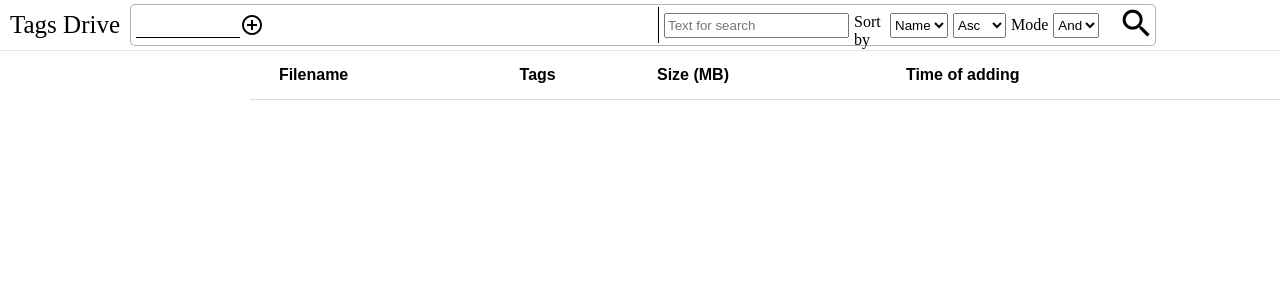
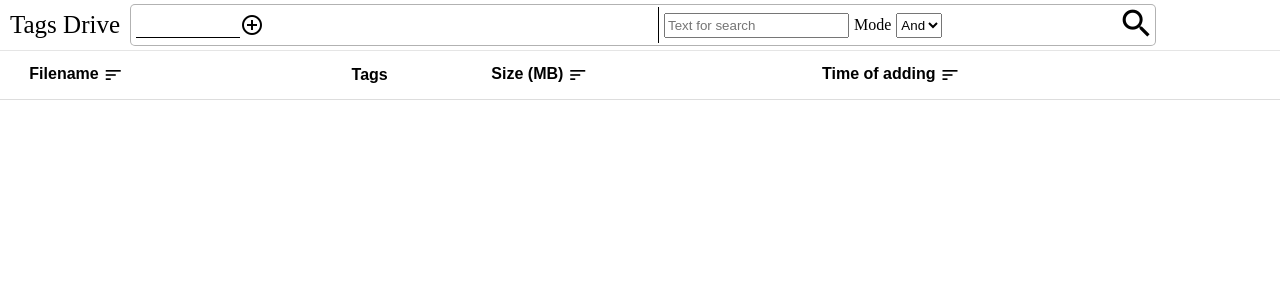
Before and after one commit to tags-drive/core, a Python web app: template templates/index.html in a window 1280 px wide. Shown: the top 300 px of the page. Run offline with Jinja, Linux system fonts and the light colour scheme; the template is opened without the code that fills it: most values are stand-ins (such as "Sample title", 1, 10 or a date in 2020); lists and menus that the app fills with data are empty.

Commit message:
Change sorting interface #10
There are special buttons next to table headers. They let change type and order of sorting.

Warning: upload and recent files blocks are broken

```diff
--- a/static/js/components.js
+++ b/static/js/components.js
@@ -12,44 +12,6 @@ Vue.component("search-tag", {
     }
 });
 
-Vue.component("files", {
-    props: ["files"],
-    template: `
-	<table style="width:100%;">
-			<tr>
-				<th></th>
-				<th>Filename</th>
-				<th>Tags</th>
-				<th>Size (MB)</th>
-				<th>Time of adding</th>
-			</tr>
-			<tr v-for="file in files">
-				<td v-if="file.filename.endsWith('.jpg') || file.filename.endsWith('.jpeg') || file.filename.endsWith('.png') || file.filename.endsWith('.gif')" style="width: 30px;">
-					<img :src="'/data/' + file.filename" style="width: 30px;">
-				</td>
-				<td v-else style="width: 30px; text-align: center;">
-					<img :src="'/ext/' + file.filename.split('.').pop()" style="width: 30px;">
-				</td>
-				<td style="width: 200px;">
-					<div class="fileName">
-						<a :href="'/data/' + file.filename" download>{{file.filename}}</a>
-					</div>
-				</td>
-				<td>
-					<div style="display: flex;">
-						<file-tag
-							v-for="tag in file.tags"
-							:name="tag.name"
-							:color="tag.color">
-						</file-tag>
-					</div>
-				</td>
-				<td>{{(file.size / (1024 * 1024)).toFixed(1)}}</td>
-				<td>{{file.addTime}}</td>
-			</tr>
-	</table>`
-});
-
 Vue.component("file-tag", {
     props: ["name", "color"],
     template: `
--- a/static/js/main.js
+++ b/static/js/main.js
@@ -1,4 +1,15 @@
 // For every fetch request we have to use `credentials: "same-origin"` to pass Cookie
+
+const sortType = {
+    name: "name",
+    size: "size",
+    time: "time"
+};
+
+const sortOrder = {
+    asc: "asc",
+    desc: "desc"
+};
 
 // store contains global data
 var store = {
@@ -50,11 +61,10 @@ function updateStore() {
     store.updateTags();
 }
 
-// Main block
-var main = new Vue({
-    el: "#mainBlock",
+// Upload block
+var uploader = new Vue({
+    el: "#uploadBlock",
     data: {
-        sharedState: store.state,
         counter: 0 // for definition did user drag file into div. If counter > 0, user dragged file.
     },
     methods: {
@@ -84,6 +94,104 @@ var main = new Vue({
     }
 });
 
+// Main block
+var mainBlock = new Vue({
+    el: "#mainBlock",
+    data: {
+        sharedState: store.state,
+
+        sortByNameModeAsc: true,
+        sortBySizeModeAsc: true,
+        sortByTimeModeAsc: true
+    },
+    methods: {
+        sortByName: function() {
+            // Reset to defaults and change sortByNameMode
+            this.sortByNameModeAsc = !this.sortByNameModeAsc;
+            this.sortBySizeModeAsc = true;
+            this.sortByTimeModeAsc = true;
+            let type = sortType.name,
+                order = this.sortByNameModeAsc ? sortOrder.asc : sortOrder.desc;
+
+            searchBar.advancedSearch(type, order);
+        },
+        sortBySize: function() {
+            // Reset to defaults and change sortBySizeMode
+            this.sortByNameModeAsc = true;
+            this.sortBySizeModeAsc = !this.sortBySizeModeAsc;
+            this.sortByTimeModeAsc = true;
+            let type = sortType.size,
+                order = this.sortBySizeModeAsc ? sortOrder.asc : sortOrder.desc;
+
+            searchBar.advancedSearch(type, order);
+        },
+        sortByTime: function() {
+            // Reset to defaults and change sortByTimeMode
+            this.sortByNameModeAsc = true;
+            this.sortBySizeModeAsc = true;
+            this.sortByTimeModeAsc = !this.sortByTimeModeAsc;
+            let type = sortType.time,
+                order = this.sortByTimeModeAsc ? sortOrder.asc : sortOrder.desc;
+
+            searchBar.advancedSearch(type, order);
+        },
+        resetSortParams: function() {
+            this.sortByNameModeAsc = true;
+            this.sortBySizeModeAsc = true;
+            this.sortByTimeModeAsc = true;
+        }
+    },
+    template: `
+	<table style="width:100%;">
+			<tr style="position: sticky; top: 100px;">
+				<th></th>
+				<th>
+					Filename
+					<i class="material-icons" id="sortByNameIcon" @click="sortByName" :style="[sortByNameModeAsc ? {'transform': 'scale(1, 1)'} : {'transform': 'scale(1, -1)'}]" style="font-size: 20px; cursor: pointer;">
+						sort
+					</i>
+				</th>
+				<th>Tags</th>
+				<th>
+					Size (MB)
+					<i class="material-icons" id="sortByNameSize" @click="sortBySize" :style="[sortBySizeModeAsc ? {'transform': 'scale(1, 1)'} : {'transform': 'scale(1, -1)'}]" style="transform: scale(1, 1); font-size: 20px; cursor: pointer;">
+						sort
+					</i>
+				</th>
+				<th>
+					Time of adding
+					<i class="material-icons" id="sortByNameTime" @click="sortByTime" :style="[sortByTimeModeAsc ? {'transform': 'scale(1, 1)'} : {'transform': 'scale(1, -1)'}]" style="transform: scale(1, 1); font-size: 20px; cursor: pointer;">
+						sort
+					</i>
+				</th>
+			</tr>
+			<tr v-for="file in sharedState.allFiles">
+				<td v-if="file.filename.endsWith('.jpg') || file.filename.endsWith('.jpeg') || file.filename.endsWith('.png') || file.filename.endsWith('.gif')" style="width: 30px;">
+					<img :src="'/data/' + file.filename" style="width: 30px;">
+				</td>
+				<td v-else style="width: 30px; text-align: center;">
+					<img :src="'/ext/' + file.filename.split('.').pop()" style="width: 30px;">
+				</td>
+				<td style="width: 200px;">
+					<div class="fileName">
+						<a :href="'/data/' + file.filename" :title="file.filename" download>{{file.filename}}</a>
+					</div>
+				</td>
+				<td>
+					<div style="display: flex;">
+						<file-tag
+							v-for="tag in file.tags"
+							:name="tag.name"
+							:color="tag.color">
+						</file-tag>
+					</div>
+				</td>
+				<td>{{(file.size / (1024 * 1024)).toFixed(1)}}</td>
+				<td>{{file.addTime}}</td>
+			</tr>
+	</table>`
+});
+
 // Search bar
 var searchBar = new Vue({
     el: "#searchBox",
@@ -92,8 +200,6 @@ var searchBar = new Vue({
         tagForAdding: "",
         pickedTags: [],
         text: "",
-        selectedSortType: "Name",
-        selectedSortOrder: "Asc",
         selectedMode: "And"
     },
     methods: {
@@ -112,9 +218,41 @@ var searchBar = new Vue({
                 params.append("search", this.text);
             }
             // sort
-            params.append("sort", this.selectedSortType.toLowerCase());
+            params.append("sort", sortType.name);
             // order
-            params.append("order", this.selectedSortOrder.toLowerCase());
+            params.append("order", sortOrder.asc);
+            // mode
+            params.append("mode", this.selectedMode.toLowerCase());
+
+            fetch("/api/files?" + params, {
+                method: "GET",
+                credentials: "same-origin"
+            })
+                .then(data => data.json())
+                .then(files => {
+                    store.setFiles(files);
+                    // Reset sortParams
+                    mainBlock.resetSortParams();
+                });
+        },
+        advancedSearch: function(sType, sOrder) {
+            let params = new URLSearchParams();
+            // tags
+            if (this.pickedTags.length != 0) {
+                let tags = [];
+                for (let tag of this.pickedTags) {
+                    tags.push(tag.name);
+                }
+                params.append("tags", tags.join(","));
+            }
+            // search
+            if (this.text != "") {
+                params.append("search", this.text);
+            }
+            // sort
+            params.append("sort", sType);
+            // order
+            params.append("order", sOrder);
             // mode
             params.append("mode", this.selectedMode.toLowerCase());
 
--- a/templates/index.html
+++ b/templates/index.html
@@ -31,16 +31,6 @@
 			<div id="advancedSearchBlock">
 				<input v-model="text" type="text" placeholder="Text for search" style="margin-right: 5px;">
 
-				<div class="vertCenter" style="margin-right: 5px;">Sort by</div>
-				<select v-model="selectedSortType" style="margin-right: 5px;">
-					<option>Name</option>
-					<option>Size</option>
-					<option>Time</option>
-				</select>
-				<select v-model="selectedSortOrder" style="margin-right: 5px;">
-					<option>Asc</option>
-					<option>Desc</option>
-				</select>
 				<div class="vertCenter" style="margin-right: 5px;">Mode</div>
 				<select v-model="selectedMode" style="margin-right: 5px;">
 					<option>And</option>this.selectedSortType.toLowerCase()
@@ -54,19 +44,8 @@
 		</div>
 	</div>
 
-	<!-- Left bar -->
-	<div id="leftBar">
-		<div id="recentFiles">
-			<ul>
-				<li v-for="file in recentFiles">
-					{{file.filename}}
-				</li>
-			</ul>
-		</div>
-	</div>
-
-	<!-- Main block -->
-	<div id="mainBlock" @dragenter="counter++;" @dragleave="counter--;" @drop.prevent="upload" @dragover.prevent style="position: relative; text-align: center;">
+	<!-- Upload block -->
+	<div id="uploadBlock" @dragenter="counter++;" @dragleave="counter--;" @drop.prevent="upload" @dragover.prevent style="position: relative; text-align: center;">
 		<div v-if="counter != 0" id="uploadLayer">
 			<div style="display: table; height: 100%; overflow: hidden; margin: auto;">
 				<div style="display: table-cell; vertical-align: middle; text-align: center;">
@@ -74,7 +53,22 @@
 				</div>
 			</div>
 		</div>
-		<files :files="sharedState.allFiles" :style="[counter != 0 ? {'opacity': '0.3'} : {'opacity': '1'}]"></files>
+	</div>
+
+	<!-- Left bar -->
+	<!-- <div id="leftBar" style="float: left; width: 200px;">
+		<div id="recentFiles">
+			<ul>
+				<li v-for="file in recentFiles" style="overflow-wrap: break-word;">
+					{{file.filename}}
+				</li>
+			</ul>
+		</div>
+	</div> -->
+
+	<!-- Main block -->
+	<div>
+		<div id="mainBlock"></div>
 	</div>
 
 	<!-- Vue -->
```
